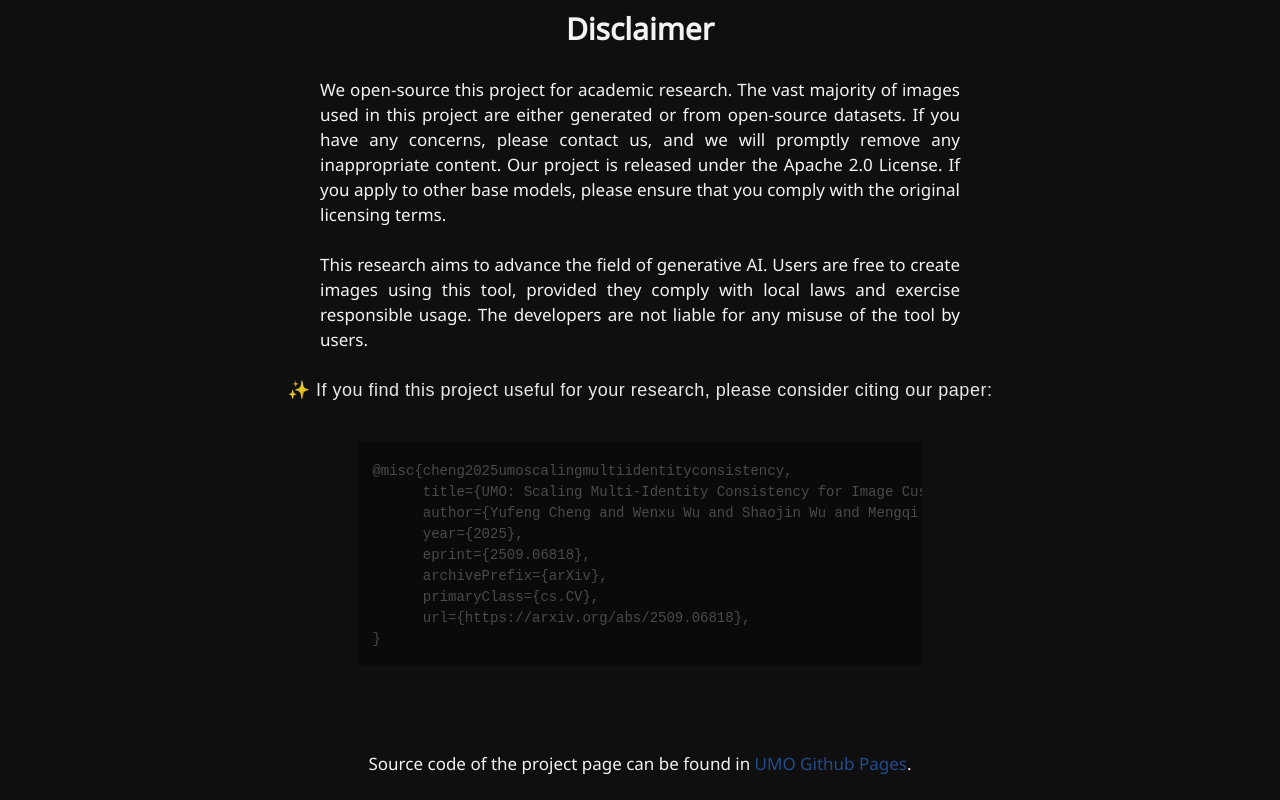
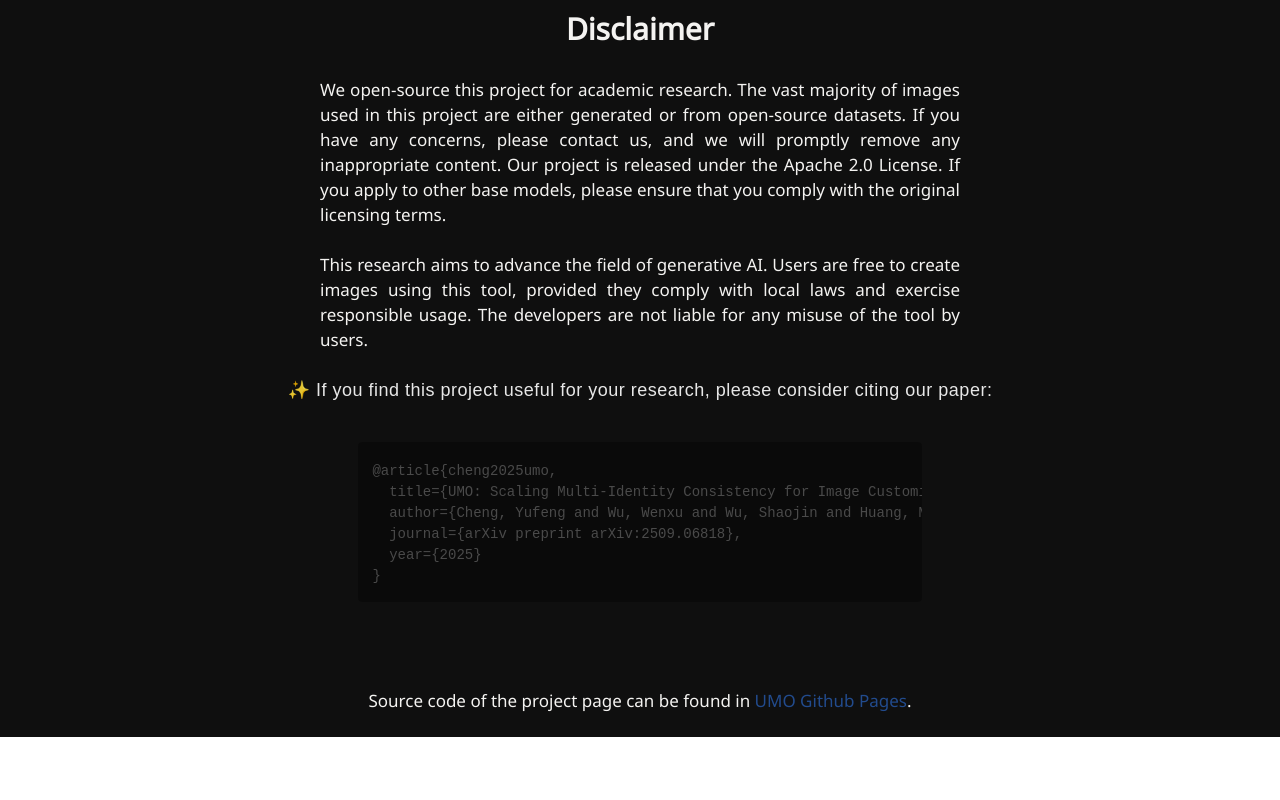
Before and after one commit to bytedance/UMO, a plain HTML site: page index.html in a window 1280 px wide. Shown: the part 6333-7133 px from the top of the page. After the commit the page ends 7070 px from the top, so only its background shows below. Drawn offline with Linux system fonts and the light colour scheme; some icons are missing; a web font is replaced by a local one.

Commit message:
fix: update bibtex

```diff
--- a/index.html
+++ b/index.html
@@ -256,14 +256,11 @@
   ✨ If you find this project useful for your research, please consider citing our paper:
 </div>
 <div class="teaser_text" style="color: #fefefd;">
-  <pre><code>@misc{cheng2025umoscalingmultiidentityconsistency,
-      title={UMO: Scaling Multi-Identity Consistency for Image Customization via Matching Reward},
-      author={Yufeng Cheng and Wenxu Wu and Shaojin Wu and Mengqi Huang and Fei Ding and Qian He},
-      year={2025},
-      eprint={2509.06818},
-      archivePrefix={arXiv},
-      primaryClass={cs.CV},
-      url={https://arxiv.org/abs/2509.06818},
+  <pre><code>@article{cheng2025umo,
+  title={UMO: Scaling Multi-Identity Consistency for Image Customization via Matching Reward},
+  author={Cheng, Yufeng and Wu, Wenxu and Wu, Shaojin and Huang, Mengqi and Ding, Fei and He, Qian},
+  journal={arXiv preprint arXiv:2509.06818},
+  year={2025}
 }</code></pre>
 </div>
 
```
